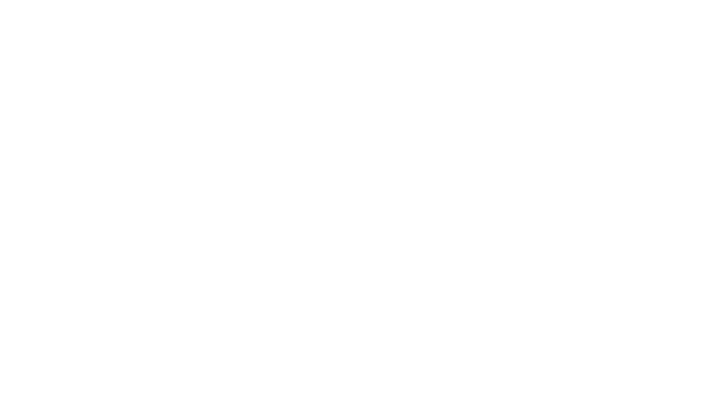
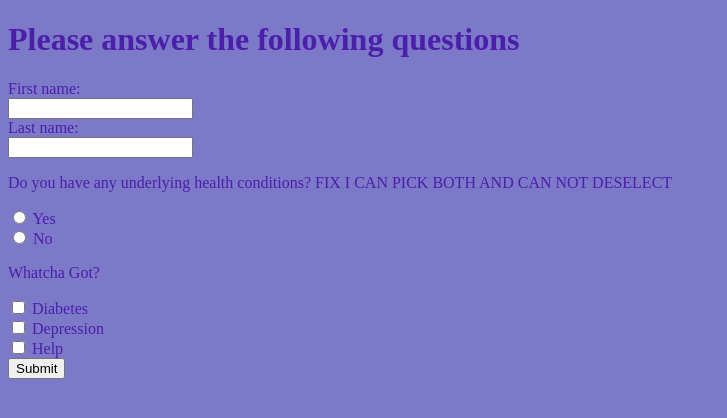
Before and after one commit to israsteeves3/take-it-further, a plain HTML site: page spacequestions.html in a window 1280 px wide. Shown: the whole page, without its empty margins (0-727 px from the left). Drawn offline with Linux system fonts and the light colour scheme.

Commit message:
more changes

```diff
--- a/spacequestions.html
+++ b/spacequestions.html
@@ -3,9 +3,34 @@
 <head>
     <meta charset="UTF-8">
     <meta name="viewport" content="width=device-width, initial-scale=1.0">
-    <title>questionaire</title>
+    <title>SpaceQuestionaire</title>
+    <link rel="stylesheet" href="stylespace.css">
 </head>
 <body>
+    <h1>Please answer the following questions</h1>
+    <form>
+        <label for="fname">First name:</label><br>
+        <input type="text" id="fname" name="fname"><br>
+        <label for="lname">Last name:</label><br>
+        <input type="text" id="lname" name="lname">
+      </form>
+      <p>Do you have any underlying health conditions? FIX I CAN PICK BOTH AND CAN NOT DESELECT</p>
+      <form>
+        <input type="radio" id="html" name="yes" value="Yes">
+        <label for="yes">Yes</label><br>
+        <input type="radio" id="css" name="no" value="no">
+        <label for="no">No</label><br>
+      </form>
+    <p>Whatcha Got?</p>
+    <form>
+        <input type="checkbox" id="vehicle1" name="vehicle1" value="Bike">
+        <label for="vehicle1"> Diabetes</label><br>
+        <input type="checkbox" id="vehicle2" name="vehicle2" value="Car">
+        <label for="vehicle2"> Depression</label><br>
+        <input type="checkbox" id="vehicle3" name="vehicle3" value="Boat">
+        <label for="vehicle3"> Help</label>
+      </form>
+<form><input type="Submit" value="Submit"></form>
 
 </body>
 </html>
--- a/stylespace.css
+++ b/stylespace.css
@@ -2,3 +2,7 @@ body{
     background-color: rgb(124, 121, 201);
     color: rgb(75, 31, 170);
 }
+tr{
+    border-bottom: 1px solid rgb(124, 121, 201);
+}
+This doesnt work figure out why
```
Also changed, not shown: spacewaiver.html (+24 -0 lines).
